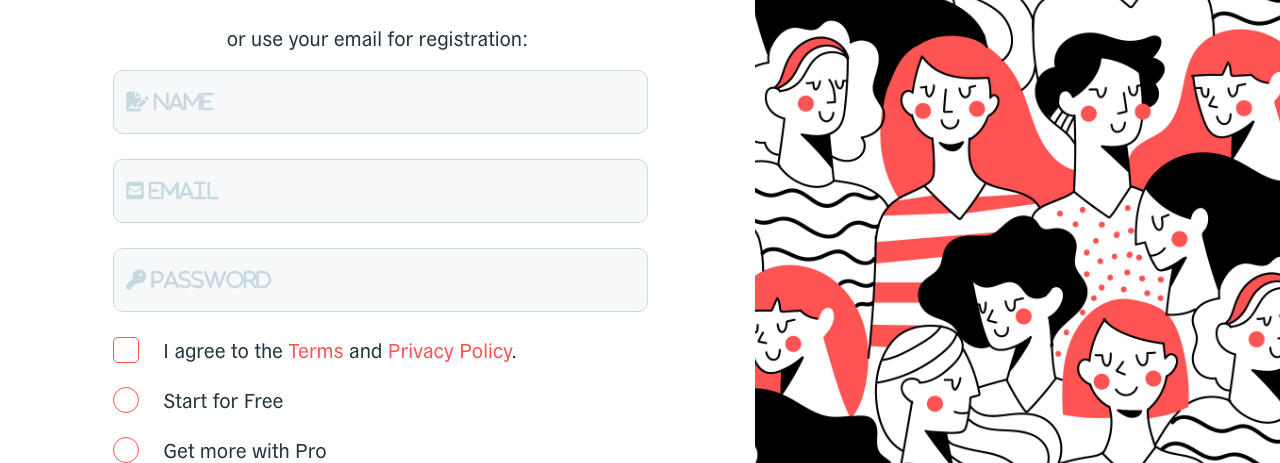
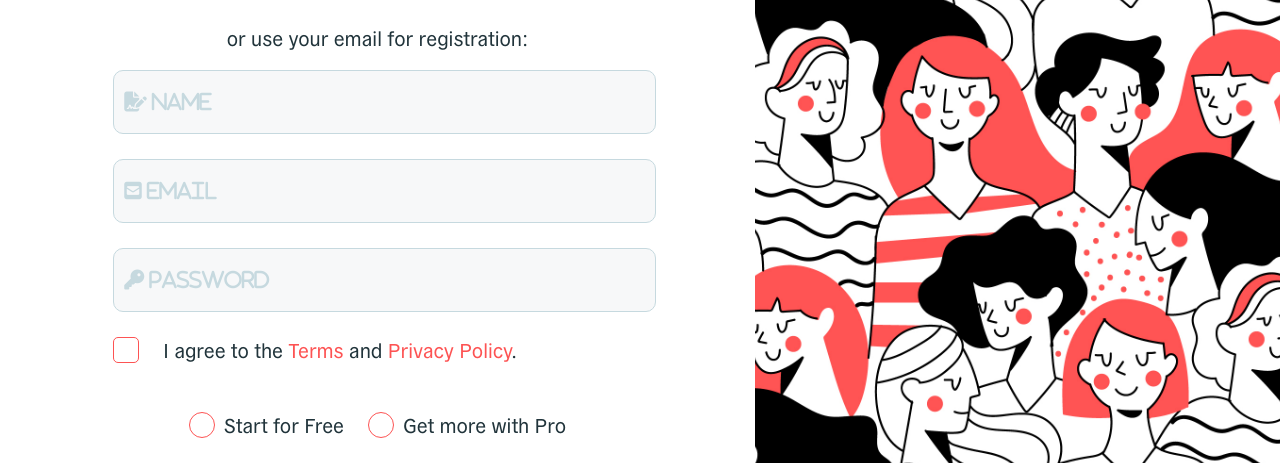
Before and after one commit to fkmx1/Maksim-Pegov-Tasks, a plain HTML site: page task-2/index.html in a window 1280 px wide. Shown: the part 337-800 px from the top of the page. Drawn offline with nearby package versions, Linux system fonts and the light colour scheme.

Commit message:
fixed task-2

```diff
--- a/task-2/index.html
+++ b/task-2/index.html
@@ -6,8 +6,6 @@
     <meta name="viewport" content="width=device-width, initial-scale=1.0">
     <title>Create Account</title>
     <link rel="stylesheet" href="style.css">
-    <link rel="preconnect" href="https://fonts.gstatic.com">
-    <link href="https://fonts.googleapis.com/css2?family=Open+Sans:wght@700&display=swap" rel="stylesheet">
 </head>
 <body>
     <div class="page">
--- a/task-2/style.css
+++ b/task-2/style.css
@@ -1,3 +1,5 @@
+@import url('https://fonts.googleapis.com/css2?family=Open+Sans:wght@700&display=swap');
+
 @font-face {
 	font-family: 'Gimbal';
 	src: url('fonts/GeneralGrotesque-Regular.eot');
@@ -20,12 +22,13 @@ body {
     background-color: rgb(255, 255, 255);
     box-shadow: 0 0 50px rgba(0, 0, 0, 0.26);
     border-radius: 10px;
+    display: flex;
 }
 .content {
-    float: left;
     width: 755px;
     height: 943px;
     border: 1px;
+    display: inline-block;
 }
 .form {
     text-align: center;
@@ -33,7 +36,6 @@ body {
     width: 70%;
 }
 .picture {
-    float: left;
     background-image: url("img/girls.jpg");
     background-size:cover;
     background-position: 25%;
@@ -71,16 +73,17 @@ body {
     height: 60px;
     border: 1px solid #c6d9df;
     background-color:#f7f8f9;
+    outline: none;
     border-radius: 10px;
     font-size:1.25rem;
     cursor: pointer;
+    padding-left: 10px;
 }
 
 input.elem-form-registration::placeholder {
     color: #c6d9df;
     font-size: 1.25rem;
     font-family: FontAwesome;
-    padding-left: 10px;
 }
 
 .checkbox {
@@ -145,10 +148,12 @@ input.elem-form-registration::placeholder {
     text-align: left;
     margin-top: 25px;
     padding-left: 25px;
+
+    display: inline-block;
+    margin: 50px 10px 25px;
 }
 .radio__label {
-    padding-left: 25px;
-
+    padding-left: 10px;
     cursor: pointer;
     font-family: 'Gimbal';
     font-size: 20px;
```
